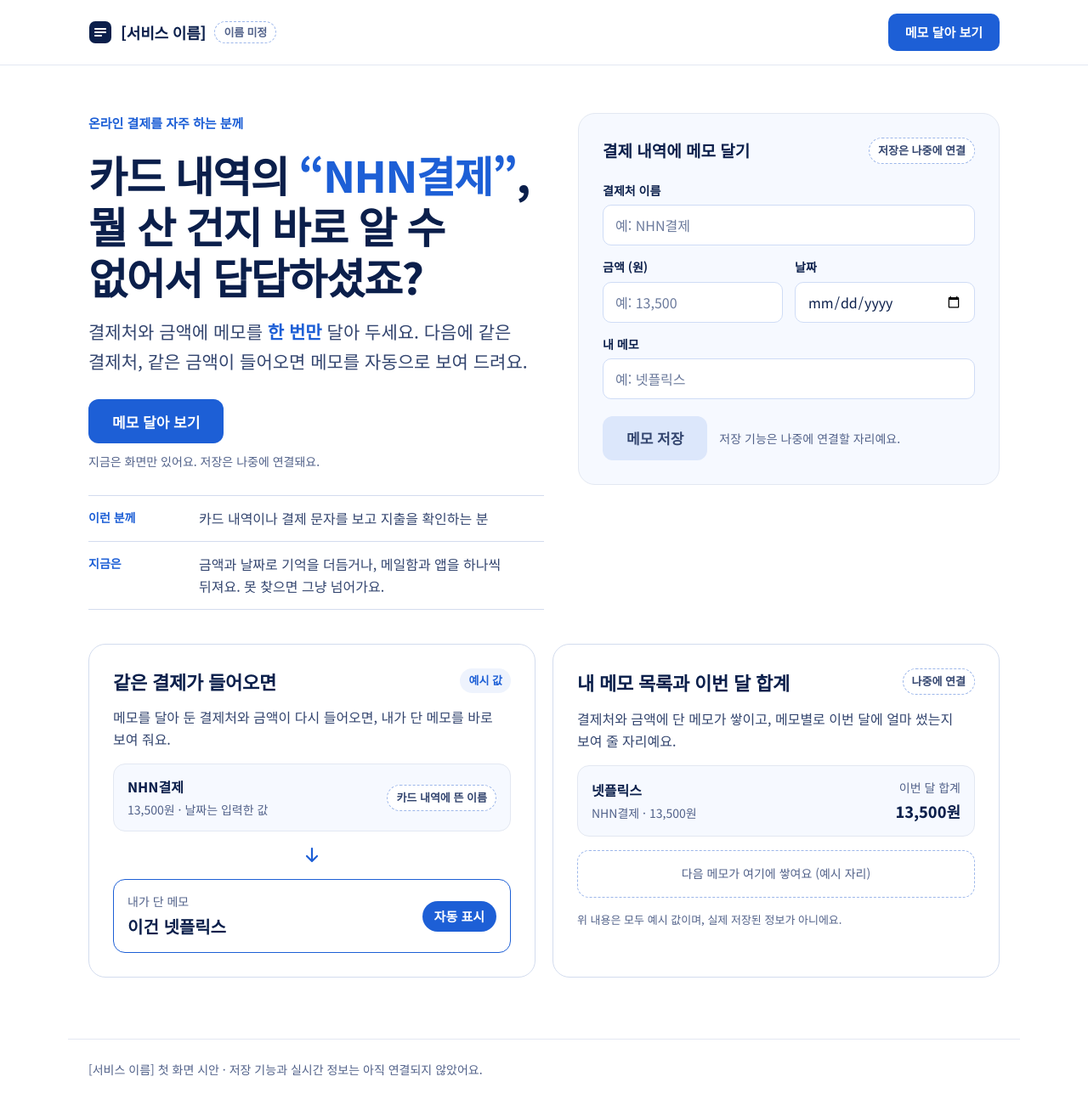
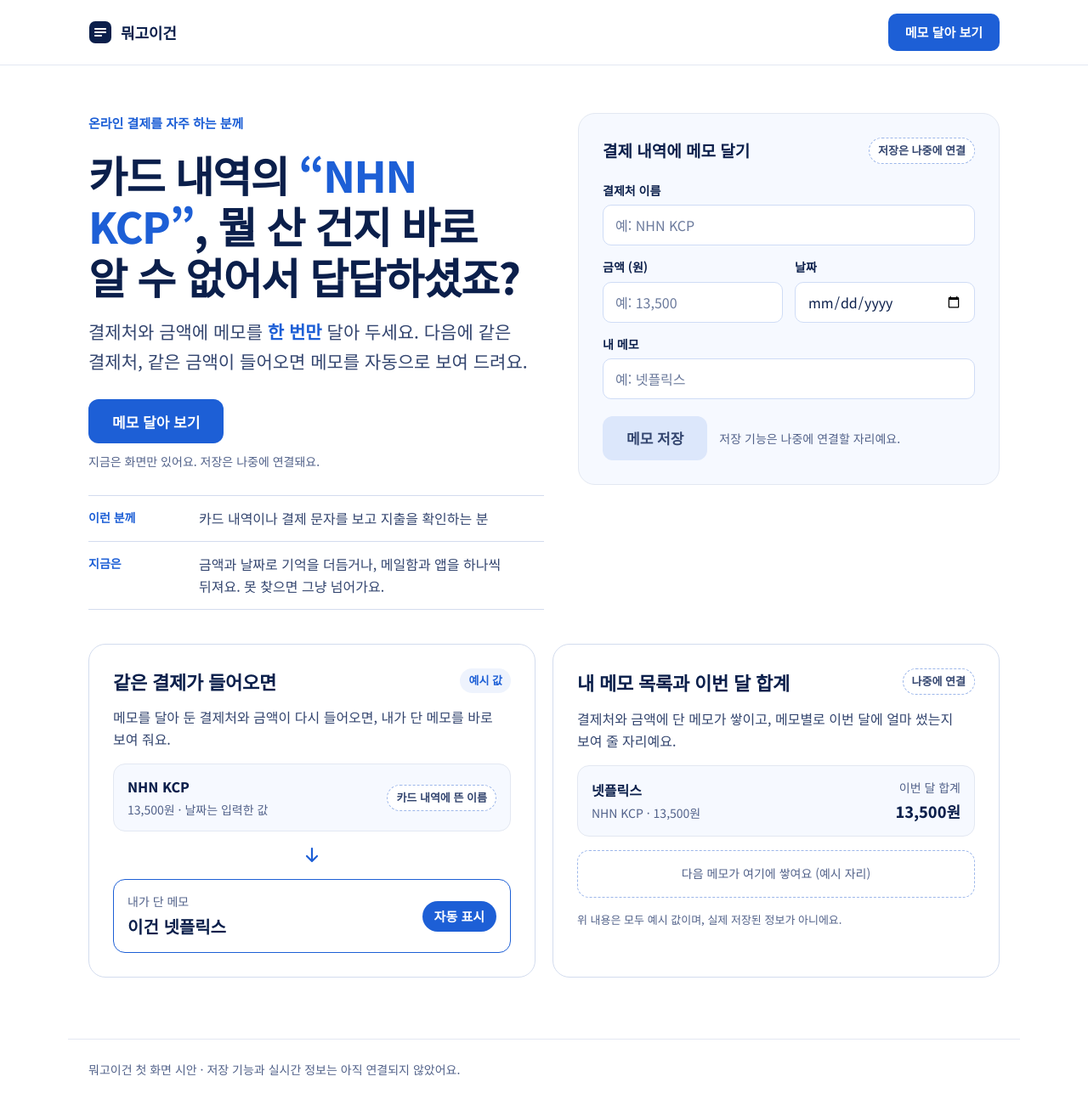
Before and after one commit to khpark1168/what_the_pay, a plain HTML site: page index.html in a window 1280 px wide. Shown: the whole page at 85% size. Drawn offline with Linux system fonts and the light colour scheme; a web font is replaced by a local one.

Commit message:
fixed title
서비스 이름 설정
NHN결제 → NHN KCP

```diff
--- a/index.html
+++ b/index.html
@@ -3,7 +3,7 @@
 <head>
 <meta charset="utf-8">
 <meta name="viewport" content="width=device-width, initial-scale=1">
-<title>결제 메모 | 첫 화면</title>
+<title>뭐고이건 | 첫 화면</title>
 <link rel="preconnect" href="https://fonts.googleapis.com">
 <link href="https://fonts.googleapis.com/css2?family=Noto+Sans+KR:wght@400;500;700;800&display=swap" rel="stylesheet">
 <link rel="stylesheet" href="https://cdn.jsdelivr.net/gh/orioncactus/pretendard@v1.3.9/dist/web/variable/pretendardvariable-dynamic-subset.min.css">
@@ -21,7 +21,6 @@ a:focus-visible,button:focus-visible,input:focus-visible{outline:3px solid #1d5f
 .topbar{border-bottom:1px solid #e3e8f2}
 .topbar-in{max-width:1120px;margin:0 auto;padding:16px 24px;display:flex;flex-wrap:wrap;gap:12px;align-items:center;justify-content:space-between}
 .brand{display:flex;align-items:center;gap:10px;font-size:18px;font-weight:800;letter-spacing:-0.01em}
-.brand small{font-size:13px;font-weight:700;color:#52628a;border:1px dashed #9db7ea;border-radius:999px;padding:2px 10px}
 
 /* 버튼 */
 .btn{display:inline-flex;align-items:center;justify-content:center;min-height:44px;padding:0 20px;border-radius:10px;font-family:inherit;font-size:15px;font-weight:700;text-decoration:none;cursor:pointer;border:0}
@@ -91,8 +90,7 @@ html{scroll-padding-top:12px}
   <div class="topbar-in">
     <div class="brand">
       <svg width="28" height="28" viewBox="0 0 28 28" fill="none" aria-hidden="true"><rect x="1" y="1" width="26" height="26" rx="7" fill="#0b1f4b"/><path d="M8 10h12M8 14h12M8 18h7" stroke="#ffffff" stroke-width="2.2" stroke-linecap="round"/></svg>
-      <span>[서비스 이름]</span>
-      <small>이름 미정</small>
+      <span>뭐고이건</span>
     </div>
     <a class="btn btn-main" href="#try">메모 달아 보기</a>
   </div>
@@ -103,7 +101,7 @@ html{scroll-padding-top:12px}
     <div class="hero-text">
       <div style="display:flex;flex-direction:column;gap:18px">
         <span class="eyebrow">온라인 결제를 자주 하는 분께</span>
-        <h1 id="hero-title">카드 내역의 <em>“NHN결제”</em>, 뭘 산 건지 바로 알 수 없어서 답답하셨죠?</h1>
+        <h1 id="hero-title">카드 내역의 <em>“NHN KCP”</em>, 뭘 산 건지 바로 알 수 없어서 답답하셨죠?</h1>
         <p class="lead">결제처와 금액에 메모를 <strong>한 번만</strong> 달아 두세요. 다음에 같은 결제처, 같은 금액이 들어오면 메모를 자동으로 보여 드려요.</p>
       </div>
       <div style="display:flex;flex-direction:column;gap:10px;align-items:flex-start">
@@ -124,7 +122,7 @@ html{scroll-padding-top:12px}
       <div class="form">
         <div class="field wide">
           <label for="shop">결제처 이름</label>
-          <input id="shop" type="text" placeholder="예: NHN결제" autocomplete="off">
+          <input id="shop" type="text" placeholder="예: NHN KCP" autocomplete="off">
         </div>
         <div class="field">
           <label for="amount">금액 (원)</label>
@@ -155,7 +153,7 @@ html{scroll-padding-top:12px}
       <p>메모를 달아 둔 결제처와 금액이 다시 들어오면, 내가 단 메모를 바로 보여 줘요.</p>
       <div class="row">
         <div class="grow">
-          <span class="name">NHN결제</span>
+          <span class="name">NHN KCP</span>
           <span class="sub">13,500원 · 날짜는 입력한 값</span>
         </div>
         <span class="badge badge-later">카드 내역에 뜬 이름</span>
@@ -181,7 +179,7 @@ html{scroll-padding-top:12px}
       <div class="row">
         <div class="grow">
           <span class="name">넷플릭스</span>
-          <span class="sub">NHN결제 · 13,500원</span>
+          <span class="sub">NHN KCP · 13,500원</span>
         </div>
         <div style="display:flex;flex-direction:column;align-items:flex-end;gap:2px">
           <span class="sub">이번 달 합계</span>
@@ -194,7 +192,7 @@ html{scroll-padding-top:12px}
   </section>
 </main>
 
-<footer class="foot">[서비스 이름] 첫 화면 시안 · 저장 기능과 실시간 정보는 아직 연결되지 않았어요.</footer>
+<footer class="foot">뭐고이건 첫 화면 시안 · 저장 기능과 실시간 정보는 아직 연결되지 않았어요.</footer>
 
 </body>
 </html>
```
